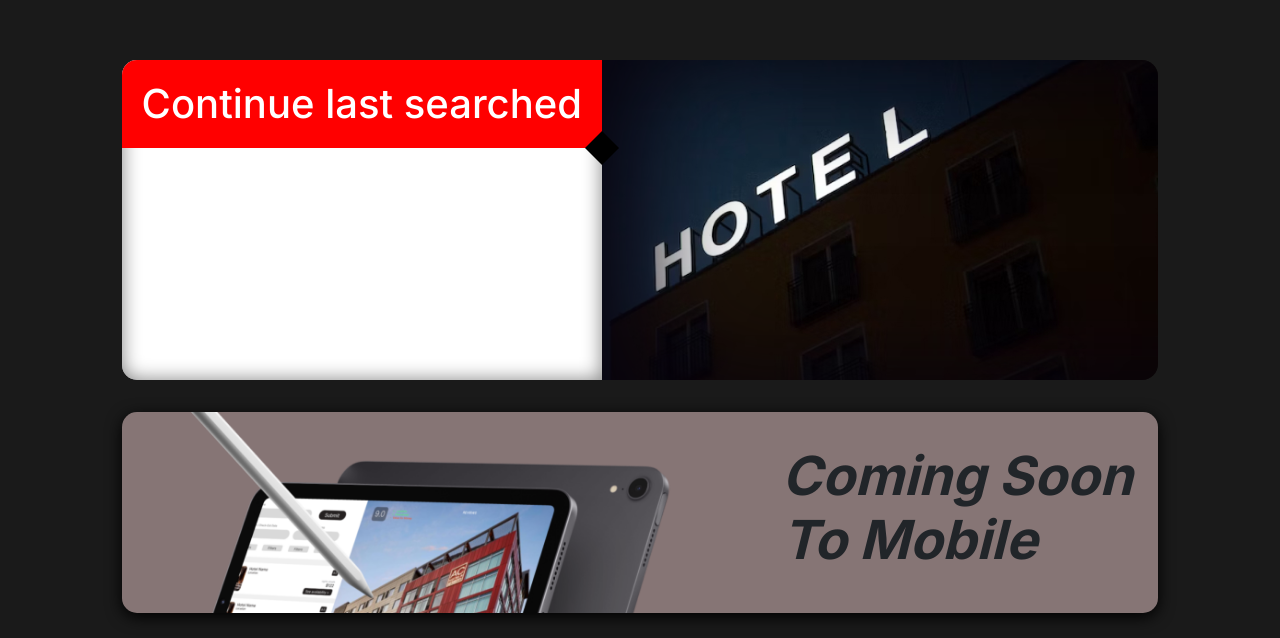
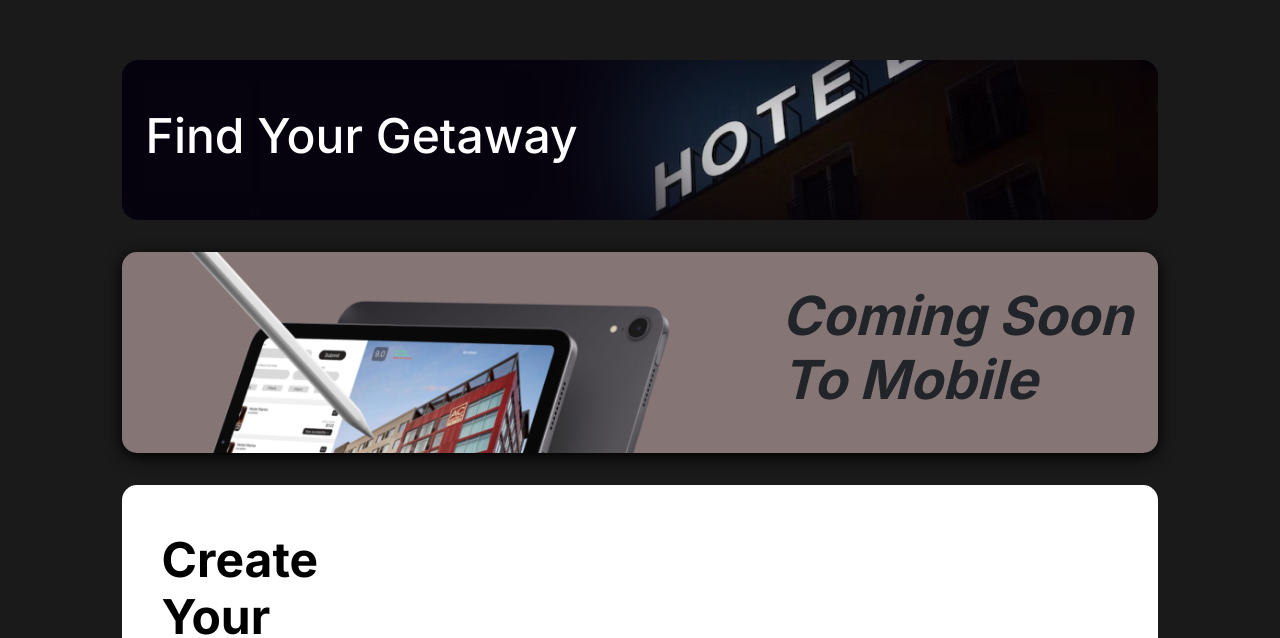
Before and after one commit to makyiabonner/booking, a Next.js app: page / in a window 1280 px wide. Shown: the part 1582-2220 px from the top of the page. Built offline with nearby package versions, Linux system fonts and the light colour scheme.

Commit message:
feat: added additional link to booking page

```diff
--- a/src/components/HomePage/HomeSection/HomeSection.js
+++ b/src/components/HomePage/HomeSection/HomeSection.js
@@ -1,4 +1,5 @@
 import styles from './HomeSection.module.scss';
+import Link from 'next/link';
 import { useState, useEffect } from 'react';
 import Register from '@/components/Register/Register';
 
@@ -21,11 +22,13 @@ export default function HomeSection(){
             </section>
             <div className={styles.options}>
                 <main className={styles.options__section} style={{ transform:`translateY(${offsetY * -.04}px)`}}>
-                    <div>
+                    <Link className={styles.Getaway__Link} href='/booking'>
                         <div>
-                            <h1>Continue last searched</h1>
+                            <div>
+                                <h1>Find Your Getaway</h1>
+                            </div>
                         </div>
-                    </div>
+                    </Link>
                     <div className={styles.options__section_second_row}>
                         <div>
                             <h1>Coming Soon<br></br>To Mobile</h1>
--- a/src/components/HomePage/HomeSection/HomeSection.module.scss
+++ b/src/components/HomePage/HomeSection/HomeSection.module.scss
@@ -24,42 +24,34 @@
     gap: 2rem;
     width: clamp(10em,90%,120em);
 
-    div &:nth-child(1){
-        > div:nth-child(1){
+    .Getaway__Link{
         background-image: url('../../../../public/images/continueJourney.webp');
         background-size: cover;
         background-position: center;
         box-shadow: inset  33em 0em 7em rgb(7, 3, 14);
         width: 90%;
-            height: 20em;
+        height: clamp(9em,20vh,20em);
         border-radius: 1em;
+        text-decoration: none;
 
         > div{
             height: 100%;
+            display: flex;
+            justify-content: center;
+            align-items: center;
             width: fit-content;
-                background-color: white;
-                box-shadow: inset 0 0 1.2rem grey;
             border-radius: 15px 0 0 15px;
 
             h1{
+                font-size: clamp(1em, 8vw, 3em);
                 padding: .5em;
                 border-radius: 15px 0 0 0;
                 width: max-content;
-                    background-color: red;
+                background-color: transparent;
                 color: white;
                 position: relative;
             }
-                h1::after{
-                    content:'';
-                    position: absolute;
-                    rotate: 45deg;
-                    bottom: -14%;
-                    right: -2.6%;
-                    height: 1.5rem;
-                    width: 1.5rem;
-                    background-color: black;
-                }
-            }
+
         }
     }
 
@@ -79,7 +71,6 @@
     > div:nth-child(1){
         display: flex;
         justify-content: flex-end;
-        width: 76%;
         background-color: #867575;
         background-size: contain;
         background-position: 50% 10%;
@@ -90,6 +81,7 @@
         box-sizing: border-box;
         padding-right: 3em;
         padding-top: 4em;
+        width: 76%;
 
         h1{
             font-weight: bold;
```
Lines whose indentation alone changed are shown as unchanged.
